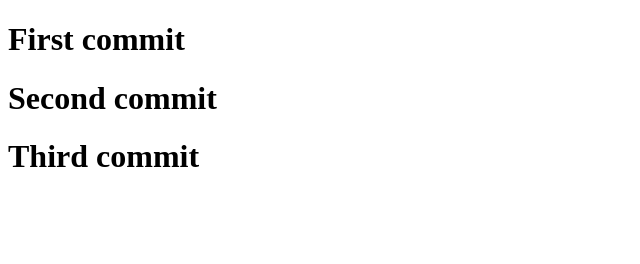
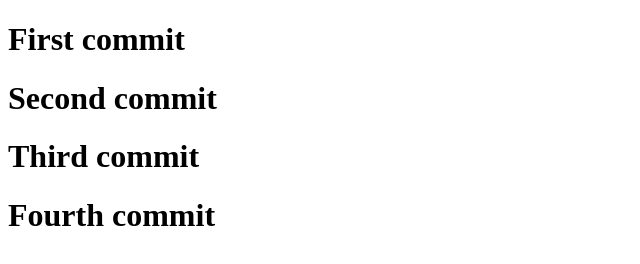
Before and after one commit to ProgrammingHero1/My-Brand-shot-Client-public-example, a plain HTML site: page index.html in a window 1280 px wide. Shown: the whole page, without its empty margins (0-640 px from the left). Drawn offline with Linux system fonts and the light colour scheme.

Commit message:
fourth commit

```diff
--- a/index.html
+++ b/index.html
@@ -9,5 +9,6 @@
     <h1>First commit</h1>
     <h1>Second commit</h1>
     <h1>Third commit</h1>
+    <h1>Fourth commit</h1>
 </body>
 </html>
```
